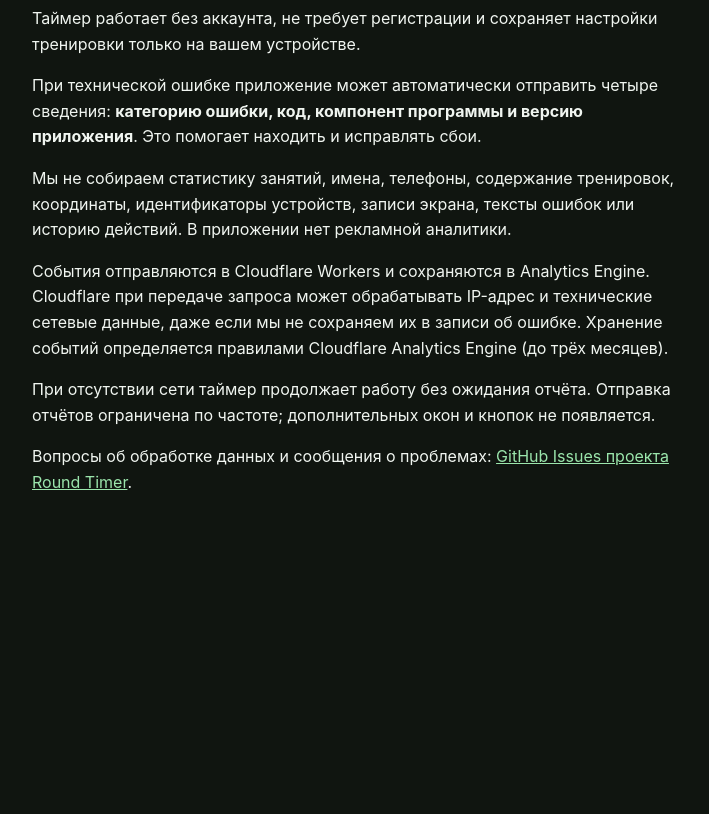
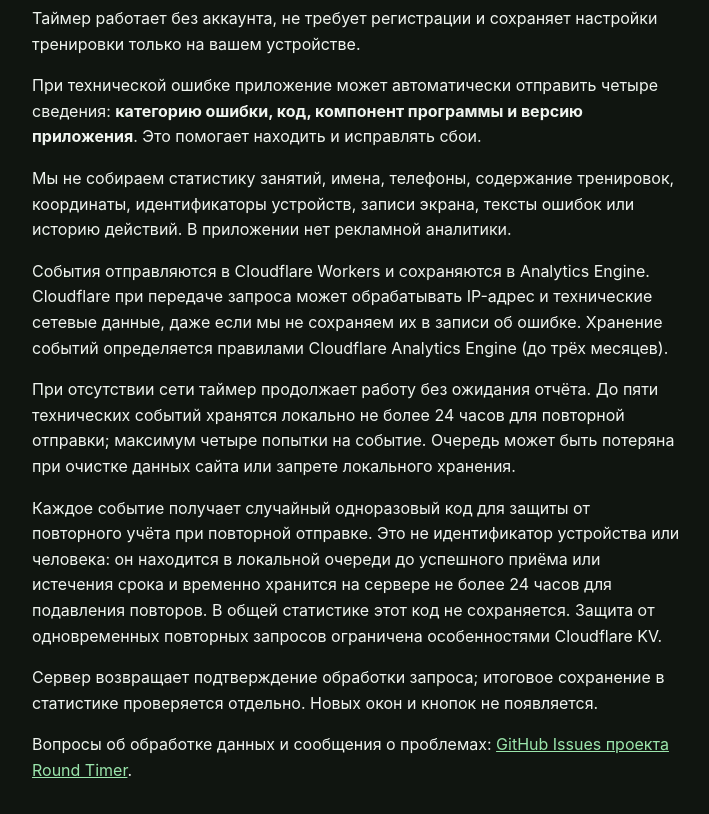
Before and after one commit to mastyukov/round-timer, a plain HTML site: page site/privacy.html in a window 1280 px wide. Shown: the part 112-926 px from the top of the page, without its empty margins (283-992 px from the left). Before the commit the page ends 800 px from the top, so only its background shows below. Drawn offline with Linux system fonts and the light colour scheme.

Commit message:
Stage v0.8.6 candidate sound/diagnostic privacy and regression expectations

```diff
--- a/site/privacy.html
+++ b/site/privacy.html
@@ -9,6 +9,8 @@
 <p>При технической ошибке приложение может автоматически отправить четыре сведения: <strong>категорию ошибки, код, компонент программы и версию приложения</strong>. Это помогает находить и исправлять сбои.</p>
 <p>Мы не собираем статистику занятий, имена, телефоны, содержание тренировок, координаты, идентификаторы устройств, записи экрана, тексты ошибок или историю действий. В приложении нет рекламной аналитики.</p>
 <p>События отправляются в Cloudflare Workers и сохраняются в Analytics Engine. Cloudflare при передаче запроса может обрабатывать IP-адрес и технические сетевые данные, даже если мы не сохраняем их в записи об ошибке. Хранение событий определяется правилами Cloudflare Analytics Engine (до трёх месяцев).</p>
-<p>При отсутствии сети таймер продолжает работу без ожидания отчёта. Отправка отчётов ограничена по частоте; дополнительных окон и кнопок не появляется.</p>
+<p>При отсутствии сети таймер продолжает работу без ожидания отчёта. До пяти технических событий хранятся локально не более 24 часов для повторной отправки; максимум четыре попытки на событие. Очередь может быть потеряна при очистке данных сайта или запрете локального хранения.</p>
+<p>Каждое событие получает случайный одноразовый код для защиты от повторного учёта при повторной отправке. Это не идентификатор устройства или человека: он находится в локальной очереди до успешного приёма или истечения срока и временно хранится на сервере не более 24 часов для подавления повторов. В общей статистике этот код не сохраняется. Защита от одновременных повторных запросов ограничена особенностями Cloudflare KV.</p>
+<p>Сервер возвращает подтверждение обработки запроса; итоговое сохранение в статистике проверяется отдельно. Новых окон и кнопок не появляется.</p>
 <p>Вопросы об обработке данных и сообщения о проблемах: <a href="https://github.com/mastyukov/round-timer/issues">GitHub Issues проекта Round Timer</a>.</p>
 </body></html>
```
